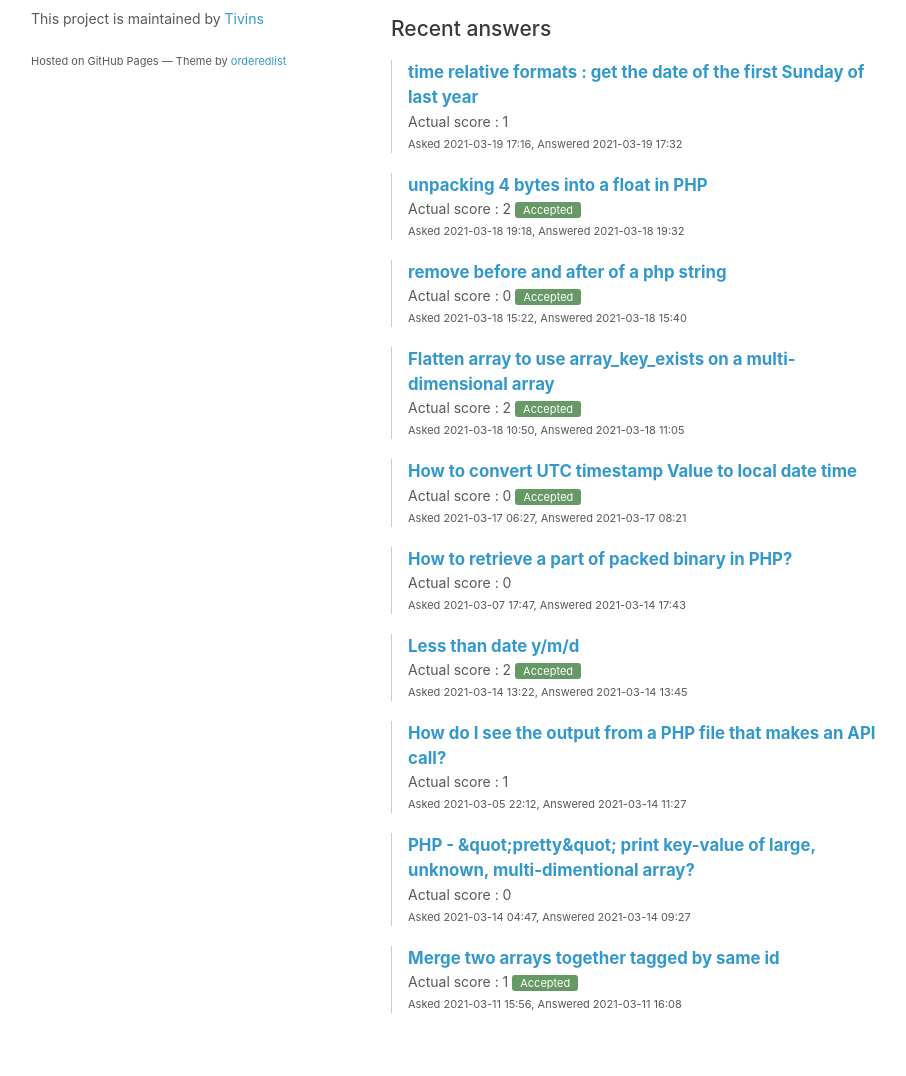
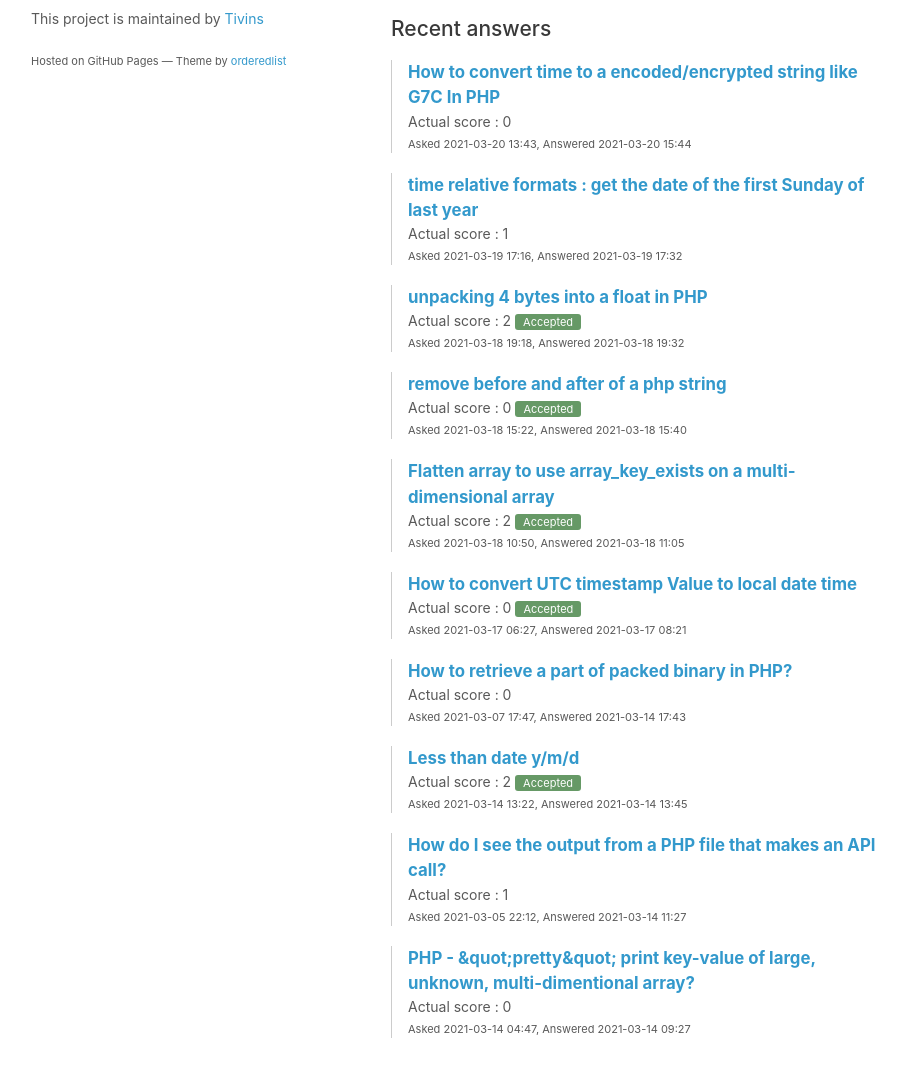
Before and after one commit to tivins/tivins.github.io, a plain HTML site: page index.html in a window 1280 px wide. Shown: the part 660-1736 px from the top of the page, without its empty margins (179-1085 px from the left). Drawn offline with Linux system fonts and the light colour scheme.

Commit message:
Update 2021-03-20 16:59

```diff
--- a/index.html
+++ b/index.html
@@ -70,6 +70,16 @@
         <p>A complete Q&amp;A list about various error messages in PHP <a href="https://stackoverflow.com/q/3737139/9193372">Read more</a>.</p>
     </div>
     <h2>Recent answers</h2>
+    <div class="qitem">
+        <a href="https://stackoverflow.com/a/66722899/9193372" class="title">How to convert time to a encoded/encrypted string like G7C In PHP</a>
+        <p>
+            Actual score : 0
+            <br><small>
+                Asked 2021-03-20 13:43,
+                Answered 2021-03-20 15:44</small>
+        </p>
+    </div>
+
     <div class="qitem">
         <a href="https://stackoverflow.com/a/66712093/9193372" class="title">time relative formats : get the date of the first Sunday of last year</a>
         <p>
@@ -160,16 +170,6 @@
         </p>
     </div>
 
-    <div class="qitem">
-        <a href="https://stackoverflow.com/a/66585230/9193372" class="title">Merge two arrays together tagged by same id</a>
-        <p>
-            Actual score : 1 <small class="accepted">Accepted</small>
-            <br><small>
-                Asked 2021-03-11 15:56,
-                Answered 2021-03-11 16:08</small>
-        </p>
-    </div>
-
       </section>
       <footer>
         <p>This project is maintained by <a href="http://github.com/tivins">Tivins</a></p>
```
